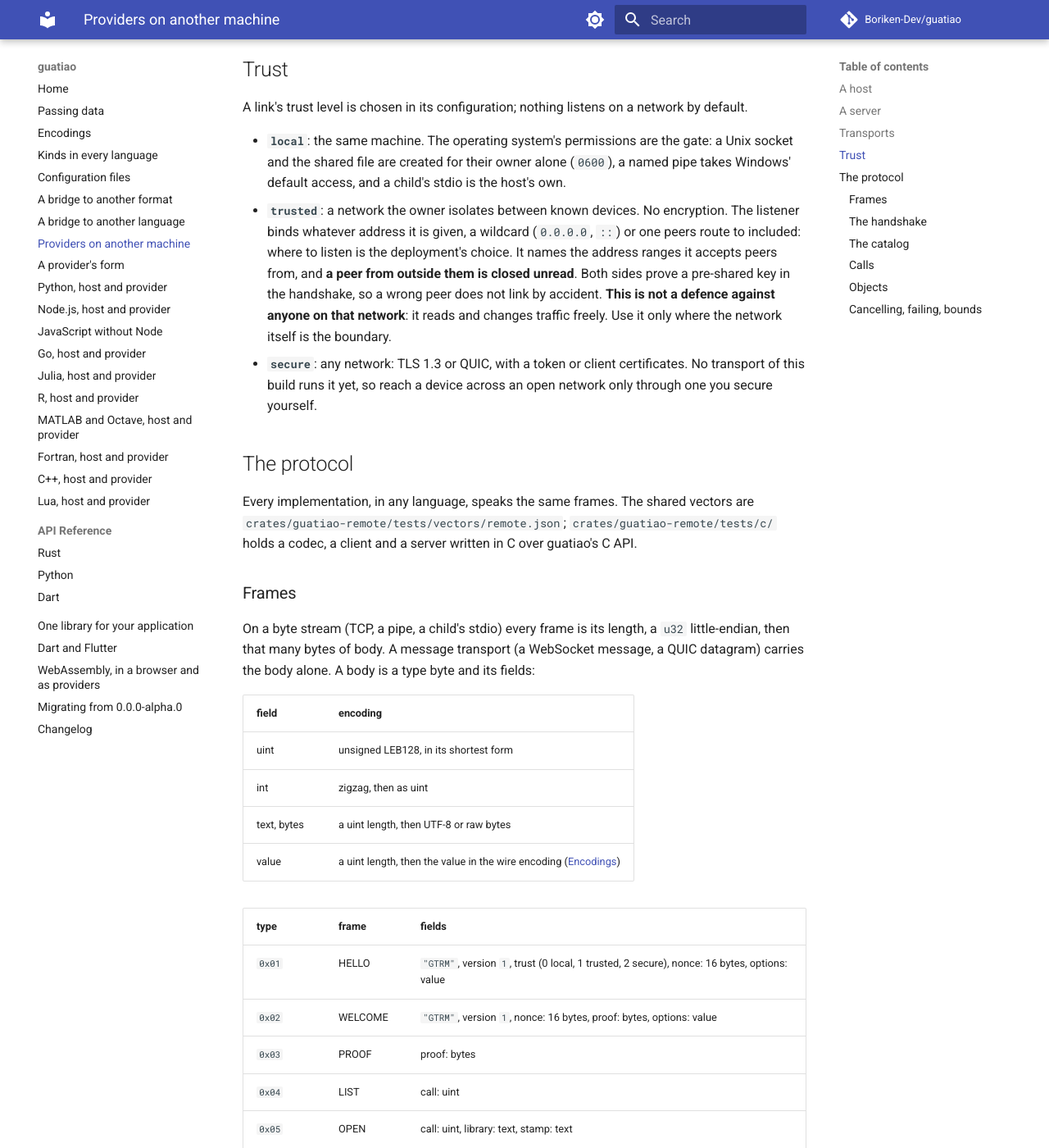
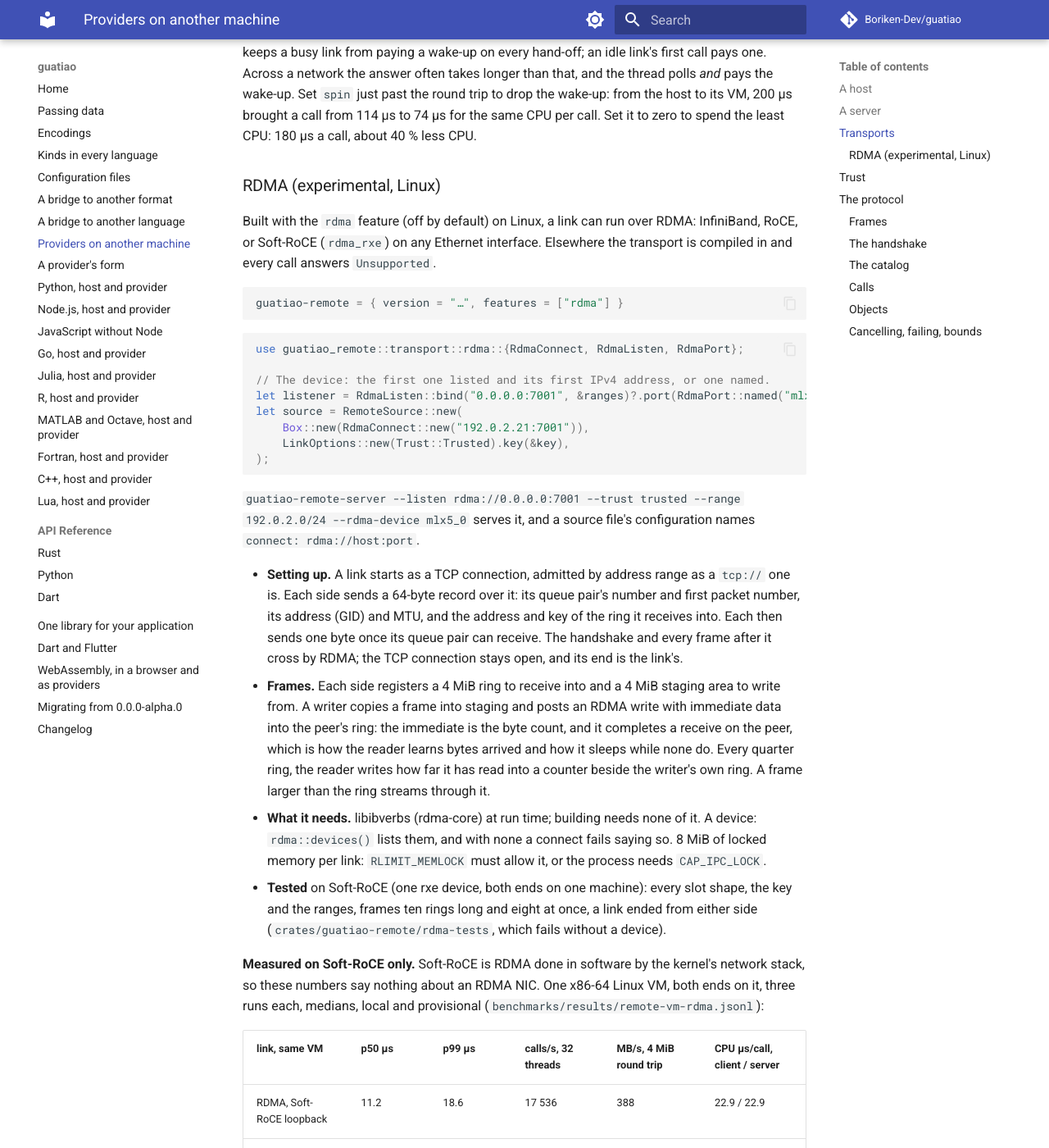
Before and after one commit to Boriken-Dev/guatiao, an MkDocs documentation site: the page built from docs/remote.md, in a window 1280 px wide and 1400 px high, scrolled down 2559 px. Shown: the whole window at 82% size. Built offline with MkDocs 1.6.1 and Material for MkDocs 9.7.7, drawn with Linux system fonts in a browser that asks for light colours; comment, search, counter and statistics services are not loaded; some of the changed text lies outside the part shown.

Commit message:
docs: RDMA in guatiao-remote, and what Soft-RoCE measured
docs/remote.md gains the RDMA transport: how to enable it, how a link
is set up and how frames cross, what it needs (libibverbs at run time,
a device, 8 MiB of locked memory per link), and what was and was not
measured. The results are from Soft-RoCE on one Linux VM, beside
trusted TCP and the Unix socket there, three runs each: a small call
11.2 us at p50 against 19.4 and 41.2, and a 4 MiB round trip 388 MB/s
against 540 and 561, where Soft-RoCE alone moves 1.8 GB/s. The link's
own copies still bound the bulk path. Soft-RoCE is RDMA in software,
so none of it says anything about an RDMA NIC, and every table says so.

The changelog and the root layout name the feature and the device tests.

````diff
--- a/docs/remote.md
+++ b/docs/remote.md
@@ -35,7 +35,8 @@ configuration map:
 
 | key | holds |
 | --- | --- |
-| `connect` | `tcp://host:port`; `local://name` (a Unix socket's path, or a named pipe's name on Windows); `shm://name` (shared memory beside that) |
+| `connect` | `tcp://host:port`; `local://name` (a Unix socket's path, or a named pipe's name on Windows); `shm://name` (shared memory beside that); `rdma://host:port` (RDMA, experimental, Linux only) |
+| `rdma_device` | the RDMA device `rdma://` goes through (default: the first listed) |
 | `child` | instead of `connect`: a list, the server program and its arguments, run with the link on its stdin and stdout |
 | `trust` | `local`, `trusted` or `secure`; `local` for a child |
 | `key`, `key_file` | the trusted level's pre-shared key: text, or a file's bytes |
@@ -85,6 +86,7 @@ over a `Registry` does the same.
 | `local://name` | the same machine: a Unix socket, or a named pipe on Windows | 16–40 µs |
 | `child` | a server the host starts, over its stdin and stdout: a crash takes down the child, not the host | 16–36 µs |
 | `tcp://host:port` | another machine, at the trusted level | 22–36 µs on loopback; 114–123 µs from a host to a VM on it |
+| `rdma://host:port` | another machine with an RDMA device, at the trusted level; experimental, Linux only (below) | 11 µs on Soft-RoCE loopback, which says nothing of RDMA hardware |
 
 A call is a greeter's `count` through the host's table, there and back,
 measured on Windows ARM64, WSL and an x86-64 Linux server, and from that
@@ -101,6 +103,84 @@ wake-up. Set `spin` just past the round trip to drop the wake-up: from
 the host to its VM, 200 µs brought a call from 114 µs to 74 µs for the
 same CPU per call. Set it to zero to spend the least CPU: 180 µs a call,
 about 40 % less CPU.
+
+### RDMA (experimental, Linux)
+
+Built with the `rdma` feature (off by default) on Linux, a link can run
+over RDMA: InfiniBand, RoCE, or Soft-RoCE (`rdma_rxe`) on any Ethernet
+interface. Elsewhere the transport is compiled in and every call answers
+`Unsupported`.
+
+```toml
+guatiao-remote = { version = "…", features = ["rdma"] }
+```
+
+```rust
+use guatiao_remote::transport::rdma::{RdmaConnect, RdmaListen, RdmaPort};
+
+// The device: the first one listed and its first IPv4 address, or one named.
+let listener = RdmaListen::bind("0.0.0.0:7001", &ranges)?.port(RdmaPort::named("mlx5_0"));
+let source = RemoteSource::new(
+    Box::new(RdmaConnect::new("192.0.2.21:7001")),
+    LinkOptions::new(Trust::Trusted).key(&key),
+);
+```
+
+`guatiao-remote-server --listen rdma://0.0.0.0:7001 --trust trusted
+--range 192.0.2.0/24 --rdma-device mlx5_0` serves it, and a source file's
+configuration names `connect: rdma://host:port`.
+
+- **Setting up.** A link starts as a TCP connection, admitted by address
+  range as a `tcp://` one is. Each side sends a 64-byte record over it:
+  its queue pair's number and first packet number, its address (GID) and
+  MTU, and the address and key of the ring it receives into. Each then
+  sends one byte once its queue pair can receive. The handshake and
+  every frame after it cross by RDMA; the TCP connection stays open, and
+  its end is the link's.
+- **Frames.** Each side registers a 4 MiB ring to receive into and a
+  4 MiB staging area to write from. A writer copies a frame into staging
+  and posts an RDMA write with immediate data into the peer's ring: the
+  immediate is the byte count, and it completes a receive on the peer,
+  which is how the reader learns bytes arrived and how it sleeps while
+  none do. Every quarter ring, the reader writes how far it has read into
+  a counter beside the writer's own ring. A frame larger than the ring
+  streams through it.
+- **What it needs.** libibverbs (rdma-core) at run time; building needs
+  none of it. A device: `rdma::devices()` lists them, and with none a
+  connect fails saying so. 8 MiB of locked memory per link:
+  `RLIMIT_MEMLOCK` must allow it, or the process needs `CAP_IPC_LOCK`.
+- **Tested** on Soft-RoCE (one rxe device, both ends on one machine):
+  every slot shape, the key and the ranges, frames ten rings long and
+  eight at once, a link ended from either side
+  (`crates/guatiao-remote/rdma-tests`, which fails without a device).
+
+**Measured on Soft-RoCE only.** Soft-RoCE is RDMA done in software by the
+kernel's network stack, so these numbers say nothing about an RDMA NIC.
+One x86-64 Linux VM, both ends on it, three runs each, medians, local and
+provisional (`benchmarks/results/remote-vm-rdma.jsonl`):
+
+| link, same VM | p50 µs | p99 µs | calls/s, 32 threads | MB/s, 4 MiB round trip | CPU µs/call, client / server |
+| --- | --- | --- | --- | --- | --- |
+| RDMA, Soft-RoCE loopback | 11.2 | 18.6 | 17 536 | 388 | 22.9 / 22.9 |
+| Unix socket | 19.4 | 44.5 | 108 172 | 540 | 28.9 / 27.9 |
+| trusted TCP, loopback | 41.2 | 132.4 | 9 539 | 561 | 48.2 / 46.6 |
+
+perftest on the same device moves 4 MiB RDMA writes at about 1.8 GB/s,
+and a 64-byte write takes about 3 µs one way. So:
+
+- **A small call is the quickest of the three** (11 µs, about 6 µs of it
+  Soft-RoCE's round trip); the rest is the link's own work per call.
+- **A large one is not faster.** A 4 MiB round trip moves 388 MB/s,
+  where Soft-RoCE alone moves 1.8 GB/s: most of the time is the link's
+  own copies (encoding the argument into a frame, decoding it, building
+  and encoding the answer), which RDMA does not remove. It adds a copy
+  into staging, as a socket adds one into the kernel.
+- **Calls from 32 threads reach 17 500 a second**, near TCP's ceiling and
+  far below the Unix socket's; the cause is not measured.
+- CPU per call counts the two processes alone: Soft-RoCE's work done in
+  the kernel's own threads is not in it.
+
+Not measured: RDMA hardware, and two machines with a link between them.
 
 ## Trust
 
````
Also changed, not shown: AGENTS.md (+1 -1 lines), CHANGELOG.md (+13 -0 lines), benchmarks/README.md (+25 -0 lines), 1 other file.
